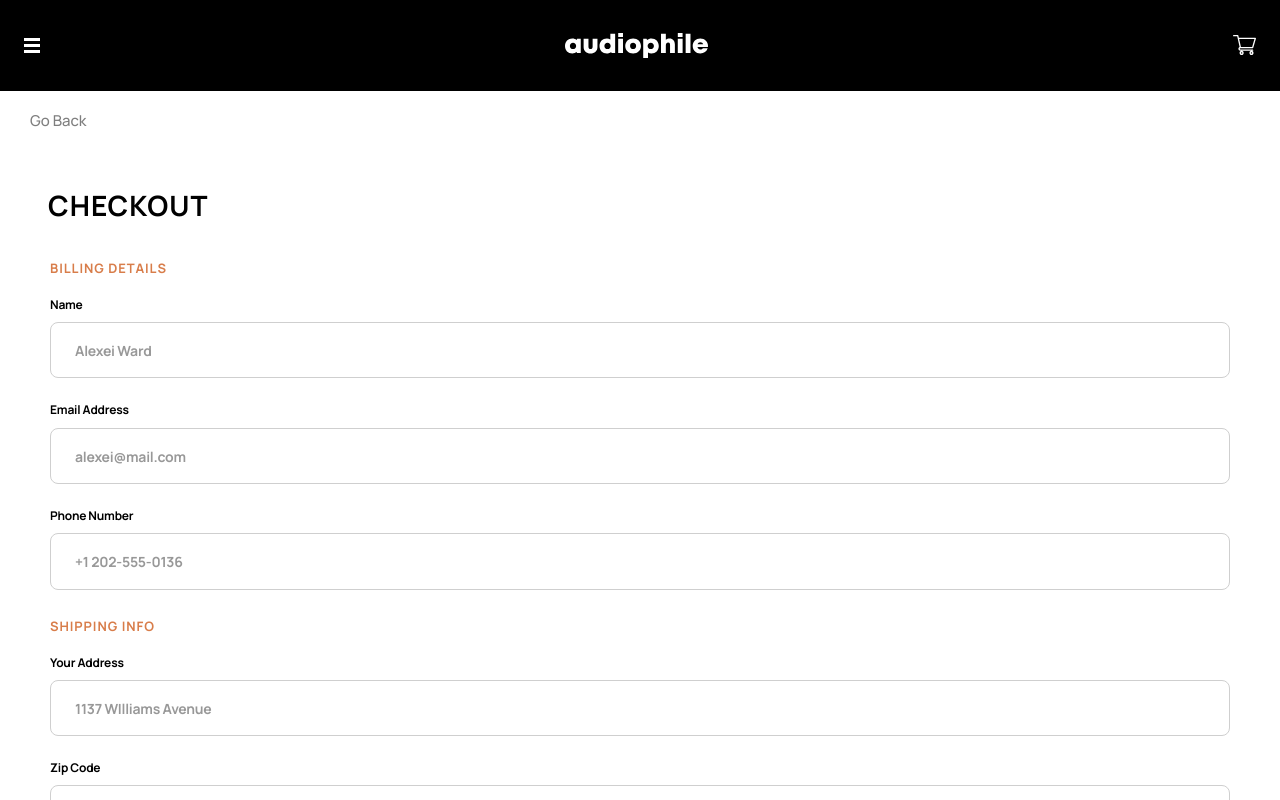
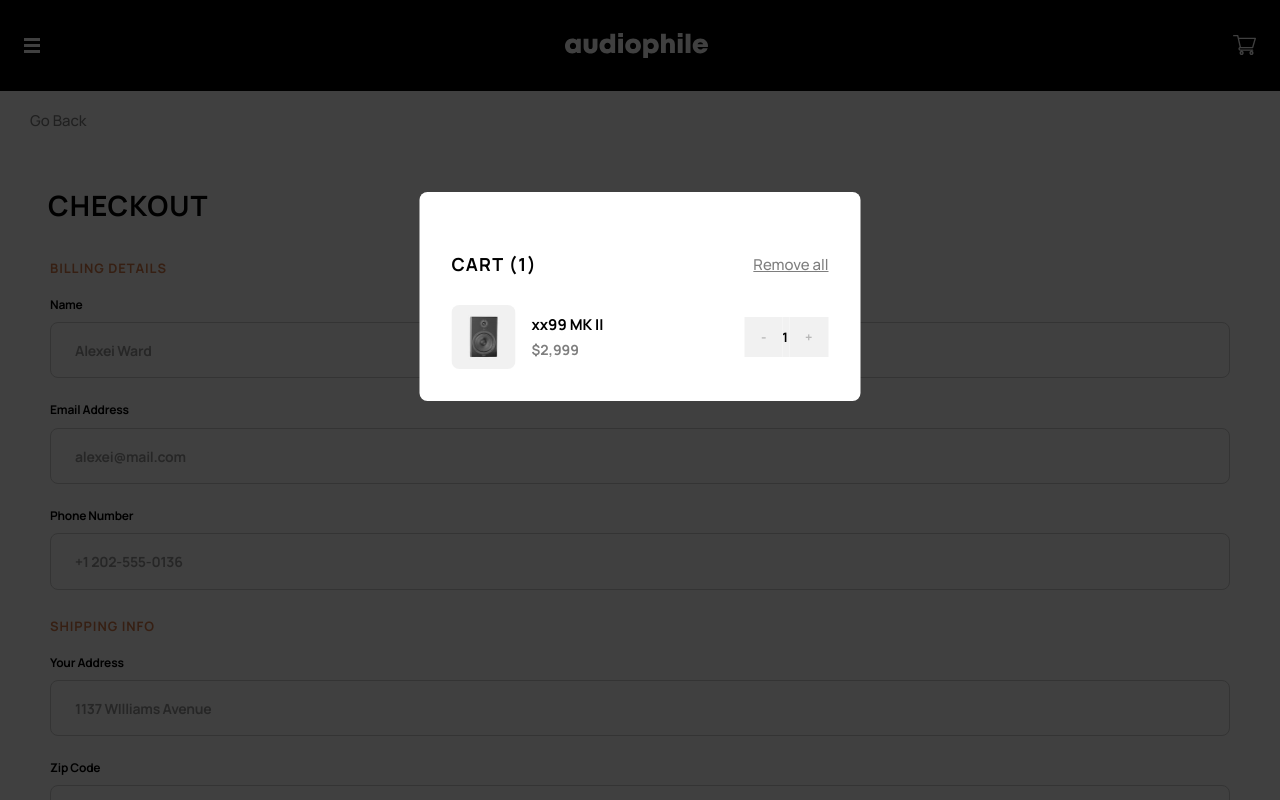
Before and after one commit to smayrant/audiophile, a React (Create React App) app: page /checkout in a window 1280 px wide. Shown: the top 800 px of the page. Built offline with nearby package versions, Linux system fonts and the light colour scheme.

Commit message:
began ccreation and styling of the cart modal component

```diff
--- a/src/Components/CartModal/CartModal.js
+++ b/src/Components/CartModal/CartModal.js
@@ -11,16 +11,22 @@ function CartModal() {
           <h5>cart (1)</h5>
           <button>Remove all</button>
         </div>
-        <div>
+        <div className={classes.cartModal_cartItem_container}>
+          <div className={classes.cartModal_cartItem}>
             <img src={zx7} alt="Cart item icon" />
             <div className={classes.cartModal_infoContainer}>
               <div className={classes.cartModal_info}>
                 <span className={classes.cartModal_title}>xx99 MK II</span>
-              <span className={classes.cartModal_qty}>x1</span>
               </div>
               <div>
                 <span className={classes.cartModal_price}>$2,999</span>
               </div>
+            </div>
+          </div>
+          <div className={classes.cartModal_qtContainer}>
+            <span className={classes.cartModal_qtDown}>-</span>
+            <span className={classes.cartModal_qt}>1</span>
+            <span className={classes.cartModal_qtUp}>+</span>
           </div>
         </div>
       </div>
--- a/src/Components/CartModal/CartModal.module.scss
+++ b/src/Components/CartModal/CartModal.module.scss
@@ -0,0 +1,91 @@
+@use "../../Styles/variables.scss";
+@use "../../Styles/mixins.scss";
+
+.cartModal {
+  position: fixed;
+  top: 24vh;
+  width: 70%;
+  z-index: 100;
+  overflow: hidden;
+  background-color: variables.$white;
+  border-radius: variables.$radius;
+  padding: 2rem;
+  left: 50%;
+  transform: translate(-50%);
+  max-width: 377px;
+
+  &_backdrop {
+    position: fixed;
+    top: 0;
+    left: 0;
+    width: 100%;
+    height: 100vh;
+    z-index: 10;
+    background: rgba(0, 0, 0, 0.75);
+  }
+
+  &_headingContainer {
+    display: flex;
+    justify-content: space-between;
+
+    h5 {
+      @include mixins.h5;
+    }
+
+    button {
+      background: none;
+      border: none;
+      cursor: pointer;
+      padding: 0;
+      text-decoration: underline;
+      font-weight: 500;
+      font-size: 15px;
+      line-height: 25px;
+      opacity: 0.5;
+      color: variables.$black;
+    }
+  }
+
+  &_cartItem_container {
+    display: flex;
+    justify-content: space-between;
+    align-items: center;
+  }
+
+  &_cartItem {
+    display: flex;
+    align-items: center;
+
+    img {
+      border-radius: variables.$radius;
+      max-width: 64px;
+      margin-right: 1rem;
+    }
+  }
+
+  &_title {
+    font-weight: 700;
+    font-size: 15px;
+    line-height: 25px;
+    color: variables.$black;
+  }
+
+  &_price {
+    font-weight: 700;
+    font-size: 14px;
+    line-height: 25px;
+    color: variables.$black;
+    opacity: 0.5;
+  }
+
+  &_qtUp,
+  &_qtDown {
+    @include mixins.qtyButtons;
+    padding: 0.7rem 1rem;
+  }
+
+  &_qt {
+    @include mixins.qty;
+    padding: 0.7rem 0;
+  }
+}
--- a/src/Pages/Checkout/Checkout.js
+++ b/src/Pages/Checkout/Checkout.js
@@ -3,12 +3,14 @@ import Navbar from "../../Components/Navbar/Navbar";
 import GoBackButton from "../../Components/GoBackButton/GoBackButton";
 import { Fragment } from "react";
 import Summary from "../../Components/Summary/Summary";
+import CartModal from "../../Components/CartModal/CartModal";
 
 function Checkout() {
   return (
     <Fragment>
       <Navbar />
       <GoBackButton />
+      <CartModal />
       <div className={classes.checkout}>
         <h3>checkout</h3>
 
--- a/src/Styles/mixins.scss
+++ b/src/Styles/mixins.scss
@@ -95,7 +95,7 @@
 
 // mixin for the increase and decrease quantity buttons as well as the quantity itself
 @mixin qtyButtons {
-  background-color: variables.$light-grey;
+  background-color: variables.$grey;
   color: rgba(0, 0, 0, 0.25);
   font-size: 13px;
   line-height: 18px;
@@ -103,7 +103,7 @@
 }
 
 @mixin qty {
-  background-color: variables.$light-grey;
+  background-color: variables.$grey;
   color: variables.$black;
   font-weight: 700;
   font-size: 13px;
```
Lines whose indentation alone changed are shown as unchanged.
